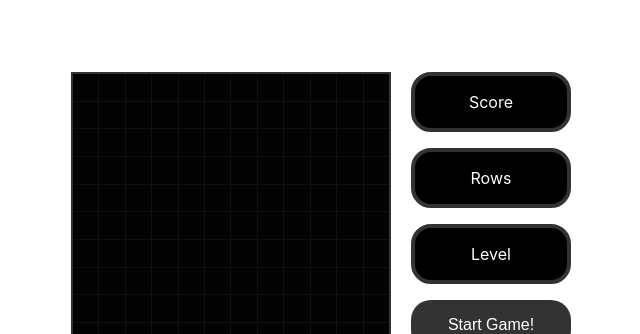
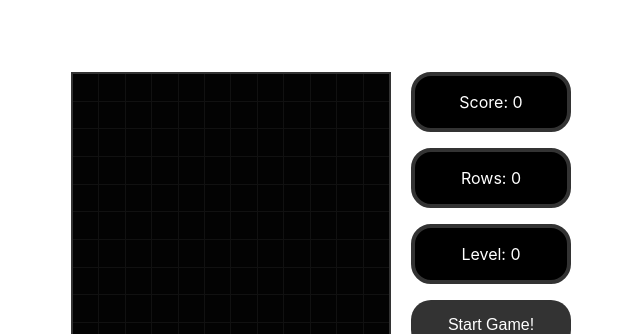
Before and after one commit to CRSylar/ft_Red_Tetris, a Next.js app: page /match in a window 1280 px wide. Shown: the top 334 px of the page, without its empty margins (309-949 px from the left). Built offline with nearby package versions, Linux system fonts and the light colour scheme.

Commit message:
Final part of Match, single Game fully working

```diff
--- a/gameComponents/Cell.js
+++ b/gameComponents/Cell.js
@@ -1,5 +1,4 @@
 import React from 'react';
-import Box from "@mui/material/Box";
 import styled from "styled-components";
 import {TETROMINOES} from "./tetrominoes";
 
@@ -20,4 +19,4 @@ function Cell ({type}) {
 	);
 }
 
-export default Cell;
+export default React.memo(Cell);
--- a/gameComponents/Tetris.js
+++ b/gameComponents/Tetris.js
@@ -7,6 +7,7 @@ import styled from "styled-components";
 import {useTetro} from "../gameHelpers/Hooks/useTetro";
 import {useStage} from "../gameHelpers/Hooks/useStage";
 import {useInterval} from "../gameHelpers/Hooks/useInterval";
+import {useGameStatus} from "../gameHelpers/Hooks/useGameStatus";
 
 // Styled Components
 const StyledTetrisWrapper = styled.div`
@@ -36,7 +37,8 @@ function Tetris () {
 	const [gameOver, setGameOVer] = useState(false);
 
 	const [tetro, updateTetroPos, spawnTetro, rotateTetro] = useTetro();
-	const [stage, setStage] = useStage(tetro, spawnTetro);
+	const [stage, setStage, rowsCleared] = useStage(tetro, spawnTetro);
+	const [score, setScore, level, setLevel, rows, setRows] = useGameStatus(rowsCleared);
 
 //	console.log('re-render')
 
@@ -51,9 +53,18 @@ function Tetris () {
 		setSpeed(1000)
 		spawnTetro()
 		setGameOVer(false)
+		setScore(0)
+		setRows(0)
+		setLevel(0)
 	}
 
 	const drop = () => {
+		// increase level every 10rows
+		/*if (rows > (level + 1) * 10) {
+			setLevel(prevState => prevState +1)
+			setSpeed( 1000 / (level + 1) + 200)
+		}*/
+		//
 		if (!checkCollision(tetro, stage, {x: 0, y: 1}))
 			updateTetroPos({x: 0, y: 1, collided: false})
 		else {
@@ -68,15 +79,10 @@ function Tetris () {
 
 	const keyUp = ({keyCode}) => {
 		if (!gameOver && keyCode === 40)
-		{
-			setSpeed(1000)
-
-			console.log('speed ON')
-		}
+			setSpeed(1000 / (level + 1) + 200)
 	}
 
 	const dropTetro = () => {
-		console.log('speed OFF')
 		setSpeed(null)
 		drop()
 	}
@@ -98,7 +104,6 @@ function Tetris () {
 				rotateTetro(stage, 1)
 				break;
 		}
-		console.log(keyCode)
 	}
 
 	useInterval( () => {
@@ -117,9 +122,9 @@ function Tetris () {
 				:
 					(
 						<div>
-							<Display text={"Score"}/>
-							<Display text={"Rows"}/>
-							<Display text={"Level"}/>
+							<Display text={`Score: ${score}`}/>
+							<Display text={`Rows: ${rows}`}/>
+							<Display text={`Level: ${level}`}/>
 						</div>
 					)
 				}
--- a/gameHelpers/Hooks/useGameStatus.js
+++ b/gameHelpers/Hooks/useGameStatus.js
@@ -1,12 +1,11 @@
-import {useStage} from "./useStage";
-import {useCallback, useEffect} from "react";
+import {useCallback, useEffect, useState} from "react";
 
 
 export const useGameStatus = (rowsCleared) => {
 
-	const [score, setScore] = useStage(0)
-	const [rows, setRows] = useStage(0)
-	const [level, setLevel] = useStage(0)
+	const [score, setScore] = useState(0)
+	const [rows, setRows] = useState(0)
+	const [level, setLevel] = useState(0)
 
 	const Points = [40, 100, 300, 1200]
 
--- a/gameHelpers/Hooks/useTetro.js
+++ b/gameHelpers/Hooks/useTetro.js
@@ -30,11 +30,9 @@ export const useTetro = () => {
 			)
 		)
 
-		console.log(rotatedTetro)
-		// Reverse row ro get a rotated Tetromino
+		// Reverse row to get a rotated Tetromino
 		if (direction > 0)
 			return rotatedTetro.map(row => row.reverse())
-		return rotatedTetro.reverse
 	}
 
 	const rotateTetro = (stage, direction) => {
```
